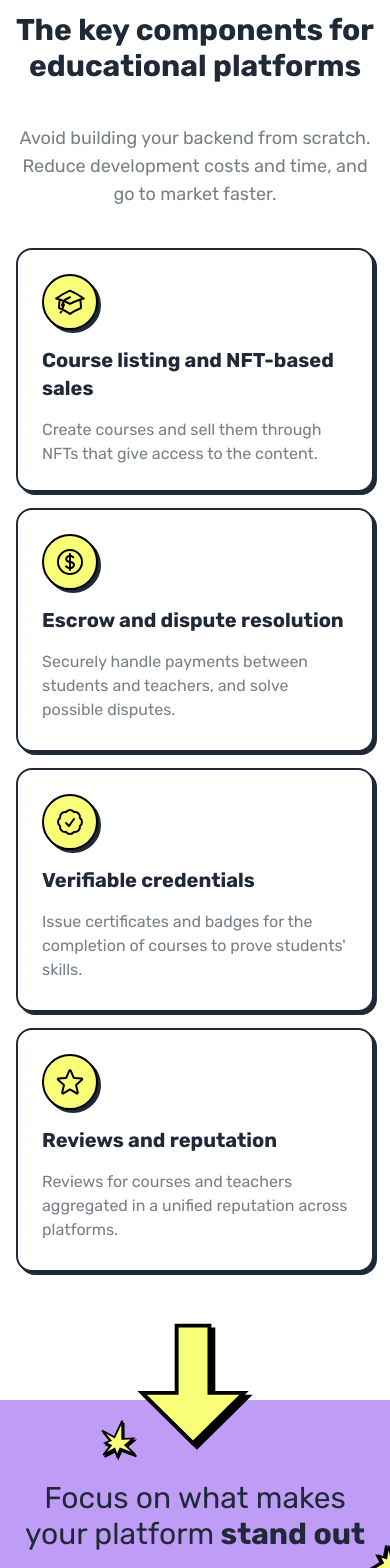
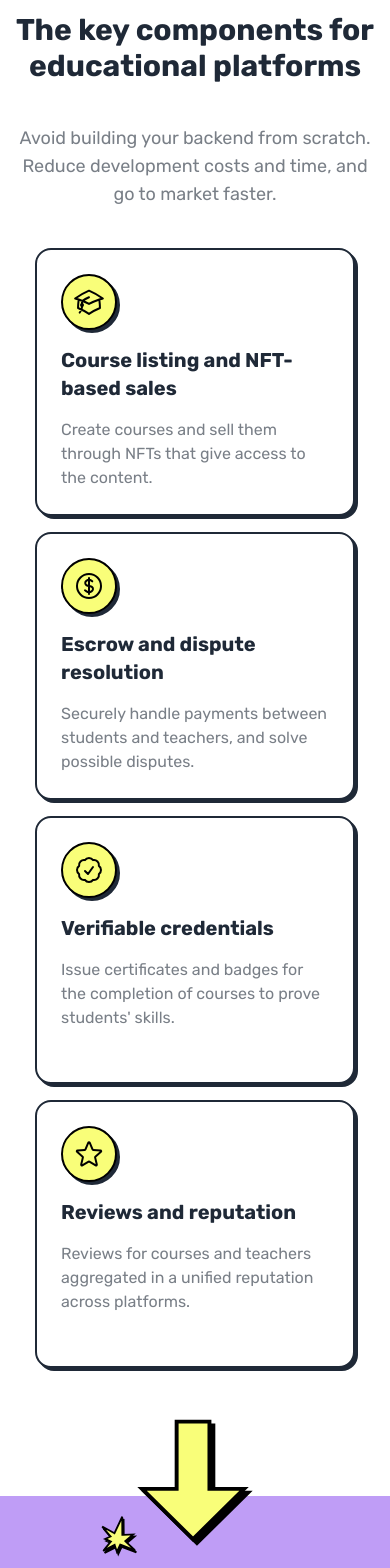
Before and after one commit to mattiapomelli/knowledgelayer-landing, a Next.js app: page / in a window 390 px wide. Shown: the part 1444-3012 px from the top of the page. Built offline with nearby package versions, Linux system fonts and the light colour scheme; what tailwindcss-radix would draw is missing.

Commit message:
Fix components card min width

```diff
--- a/src/components/components-section.tsx
+++ b/src/components/components-section.tsx
@@ -29,25 +29,25 @@ export const ComponentsSection = () => {
               icon={<AcademicCapIcon />}
               title="Course listing and NFT-based sales"
               description="Create courses and sell them through NFTs that give access to the content."
-              className="max-w-[24rem] md:max-w-[20rem]"
+              className="max-w-[20rem]"
             />
             <Card
               icon={<CurrencyDollarIcon />}
               title="Escrow and dispute resolution"
               description="Securely handle payments between students and teachers, and solve possible disputes."
-              className="max-w-[24rem] md:max-w-[20rem]"
+              className="max-w-[20rem]"
             />
             <Card
               icon={<CheckBadgeIcon />}
               title="Verifiable credentials"
               description="Issue certificates and badges for the completion of courses to prove students' skills."
-              className="max-w-[24rem] md:max-w-[20rem]"
+              className="max-w-[20rem]"
             />
             <Card
               icon={<StarIcon />}
               title="Reviews and reputation"
               description="Reviews for courses and teachers aggregated in a unified reputation across platforms."
-              className="max-w-[24rem] md:max-w-[20rem]"
+              className="max-w-[20rem]"
             />
           </div>
         </Container>
```
